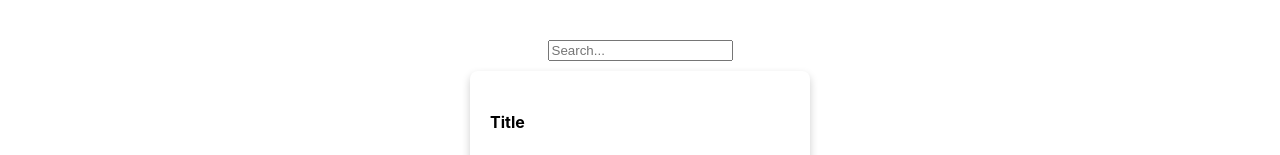
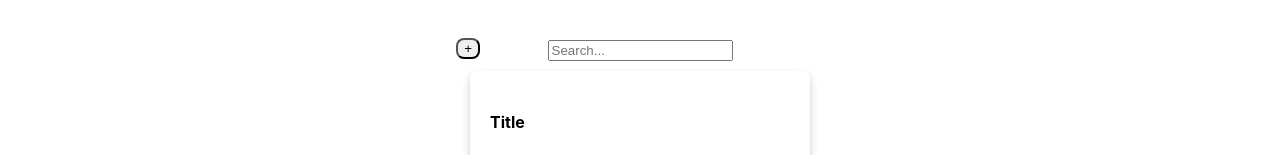
Before and after one commit to ejimeneztech/jitzdb, a React (Create React App) app: page / in a window 1280 px wide. Shown: the top 155 px of the page. Built offline with nearby package versions, Linux system fonts and the light colour scheme.

Commit message:
added button and modal wip

```diff
--- a/src/App.js
+++ b/src/App.js
@@ -5,19 +5,34 @@ import Wrapper from './Components/Wrapper';
 import Footer from './Components/Footer';
 import Card from './Components/Card';
 import SearchBar from './Components/SearchBar';
+import PlusButton from './Components/PlusButton';
+import Modal from './Components/Modal';
 
 
 
 function App() {
   const [searchQuery, setSearchQuery] = useState('');
+  const [isClicked, setIsClicked] = useState(false);
+
+
   const handleSearch = (query) => {
     setSearchQuery(query);
   }
+
+  const handleClick = () => {
+
+    setIsClicked(!isClicked);
+  }
+
+
+
 
   return (
     <>
       <Wrapper>
         <SearchBar onSearch={handleSearch} />
+        <PlusButton onClick={handleClick} />
+        <Modal isOpen={isClicked} />
         <Card />
       </Wrapper>
       <Footer />
--- /dev/null
+++ b/src/Components/Modal.jsx
@@ -0,0 +1,9 @@
+import styles from './Modal.module.css';
+
+export default function Modal(props){
+    if (props.isOpen === false) return null;
+
+    return (
+        <div className={styles.modal}>Hello</div>
+    );
+}
--- /dev/null
+++ b/src/Components/Modal.module.css
@@ -0,0 +1,3 @@
+.modal {
+    border: 20px;
+}
--- a/src/Components/PlusButton.jsx
+++ b/src/Components/PlusButton.jsx
@@ -1,5 +1,8 @@
-import styles from './PlusButton.module.css';
+export default function PlusButton(props) {
 
-export default function PlusButton() {
-    return (<button className={styles.button}>+</button>);
+    const handleClick = () => {
+        props.onClick();
+    }
+
+    return (<button onClick={handleClick}>+</button>);
 }
--- a/src/Components/PlusButton.module.css
+++ /dev/null
@@ -1,3 +0,0 @@
-.button {
-    border-radius: 8px;
-}
--- a/src/Components/Wrapper.module.css
+++ b/src/Components/Wrapper.module.css
@@ -6,3 +6,10 @@
     padding: 20px;
     flex-direction: column;
 }
+
+button {
+    border-radius: 8px;
+    position: absolute;
+    right: 800px;
+    top: 38px;
+}
```
